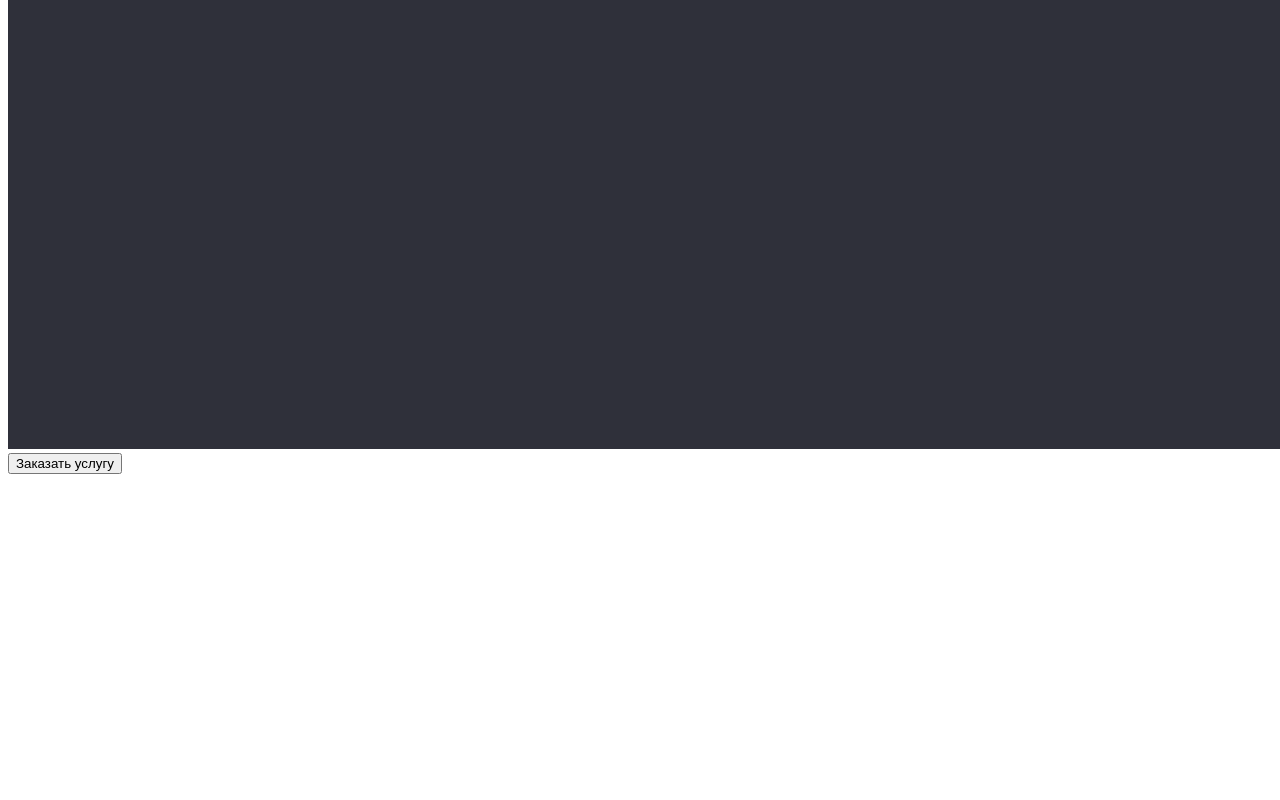
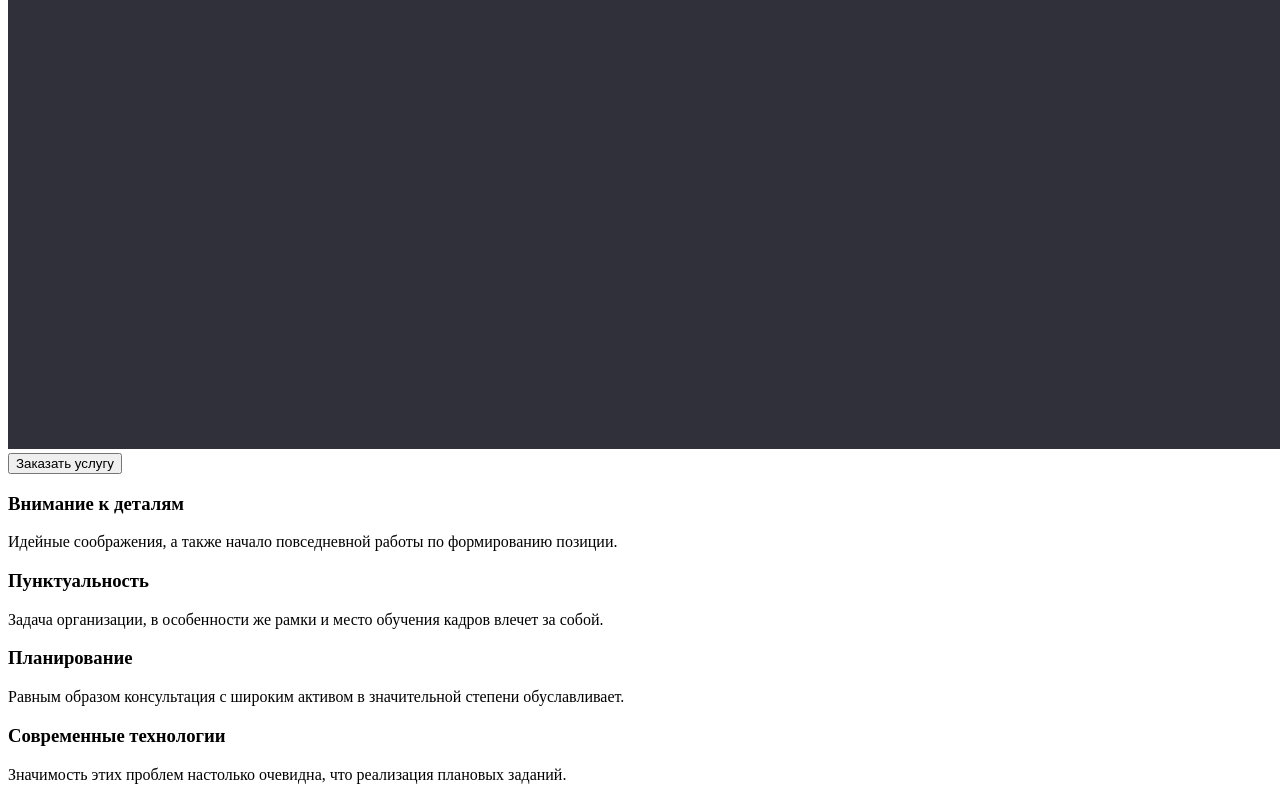
Before and after one commit to Zhdanov-Eugene/goit-markup-hw-01, a plain HTML site: page index.html in a window 1280 px wide. Shown: the part 349-1149 px from the top of the page. Before the commit the page ends 831 px from the top, so only its background shows below. Drawn offline with Linux system fonts and the light colour scheme.

Commit message:
add section особенности

```diff
--- a/index.html
+++ b/index.html
@@ -31,6 +31,25 @@
             </div>
             <button>Заказать услугу</button>
         </section>
+        <section>
+            <!-- <h2>Особенности</h2> -->
+            <div>
+                <h3>Внимание к деталям</h3>
+                <p>Идейные соображения, а также начало повседневной работы по формированию позиции.</p>
+            </div>
+            <div>
+                <h3>Пунктуальность</h3>
+                <p>Задача организации, в особенности же рамки и место обучения кадров влечет за собой.</p>
+            </div>
+            <div>
+                <h3>Планирование</h3>
+                <p>Равным образом консультация с широким активом в значительной степени обуславливает.</p>
+            </div>
+            <div>
+                <h3>Современные технологии</h3>
+                <p>Значимость этих проблем настолько очевидна, что реализация плановых заданий.</p>
+            </div>
+        </section>
     </main>
 </body>
 </html>
```
